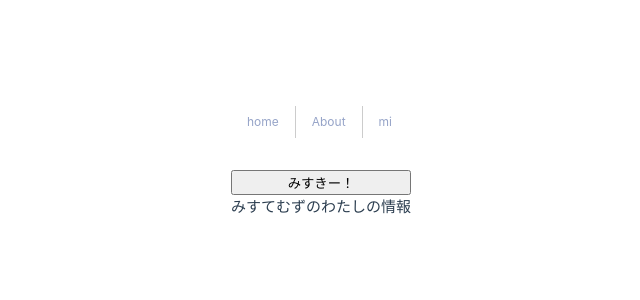
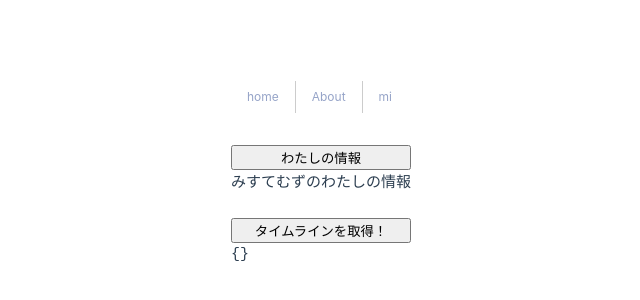
Before and after one commit to tnssn/toybox, a Vue app: page /#/mi in a window 1280 px wide. Shown: the part 242-542 px from the top of the page, without its empty margins (319-959 px from the left). Built offline with nearby package versions, Linux system fonts and the light colour scheme.

Commit message:
タイムラインを表示する！

```diff
--- a/src/pages/mi.vue
+++ b/src/pages/mi.vue
@@ -2,7 +2,8 @@
 export default{
     data() {
         return {
-            misuki:{}
+            misuki:{},
+            timeline:{},
         }
     },
     methods: {
@@ -17,12 +18,25 @@ export default{
                 })
             })).json();
             console.log(this.misuki)
+        },
+        async getTimeline() {
+            this.timeline = await (await fetch("https://misskey.systems/api/notes/local-timeline", {
+                headers: {
+                    'Content-Type': 'application/json'
+                },
+                method : "POST",
+                body : JSON.stringify({
+                    i : "yRbr21ta6LdjewCy6n5fzNbMPcbZo71d",
+                })
+            })).json();
+            console.log("timeline")
         }
+
     }
 }
 </script>
 <template>
-    <button @click="mi">みすきー！</button>
+    <button @click="mi">わたしの情報</button>
     <div>
         <p>みすてむずのわたしの情報</p>
         <img :src="misuki.avatarUrl" />
@@ -30,4 +44,14 @@ export default{
         <p>{{ misuki.name }}</p>
         <p>{{ misuki.avatarUrl }}</p>
     </div>
+    <button @click="getTimeline">タイムラインを取得！</button>
+    <div>
+        <div v-for="(item, key) in timeline" :key="key">
+            <img :src="item.user.avatarUrl" style="width: 100px;"/>{{ item.user.name }}
+            <div>
+                {{ item.text }}
+            </div>
+        </div>
+    </div>
+    <pre>{{ timeline }}</pre>
 </template>
```
